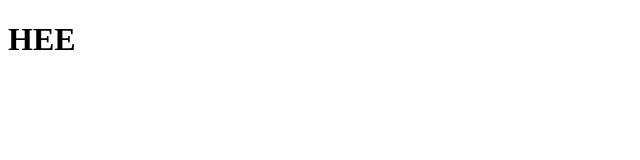
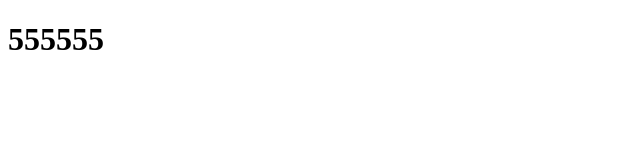
Before and after one commit to SurachetChautee/git-desktop, a plain HTML site: page index.html in a window 1280 px wide. Shown: the full height of the page, 0-640 px from the left. Drawn offline with Linux system fonts and the light colour scheme.

Commit message:
Update index.html

```diff
--- a/index.html
+++ b/index.html
@@ -6,6 +6,6 @@
     <title>Document</title>
 </head>
 <body>
-    <h1>HEE</h1>
+    <h1>555555</h1>
 </body>
 </html>
```
